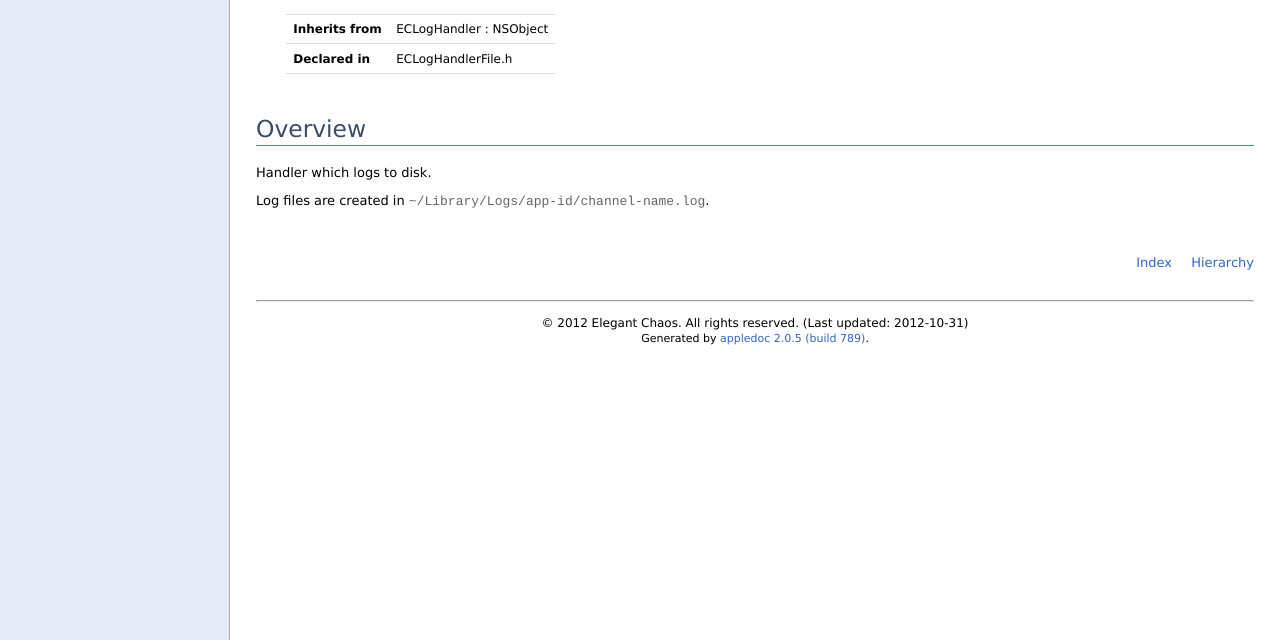
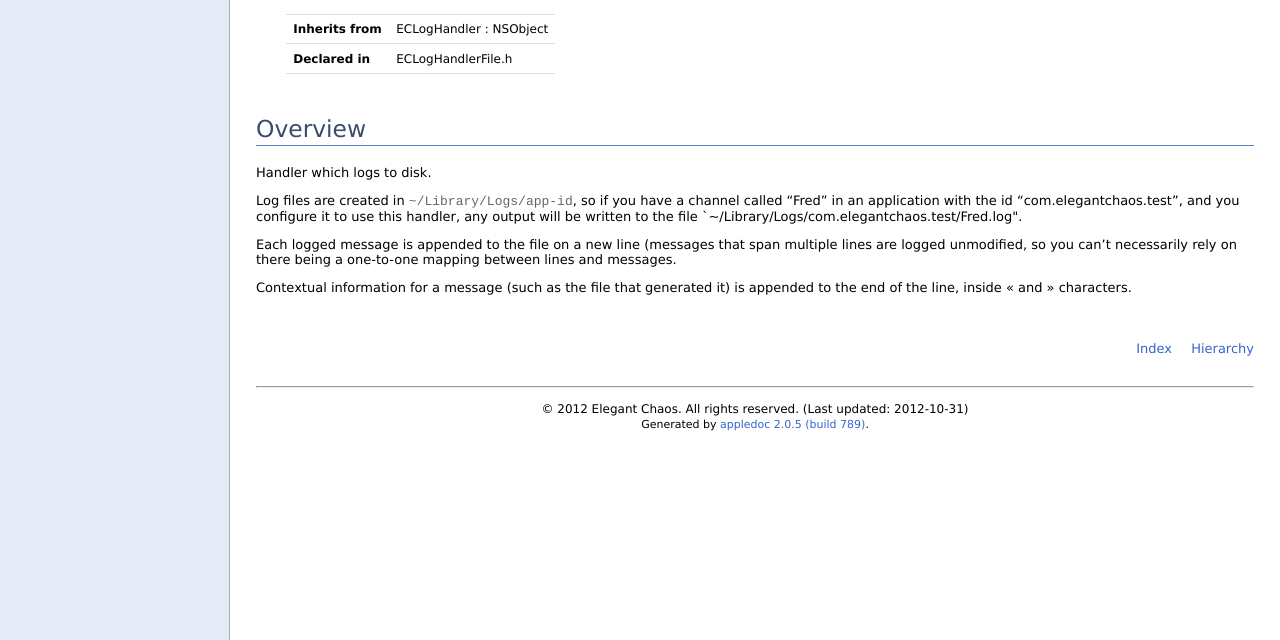
Before and after one commit to elegantchaos/ECLogging, a plain HTML site: page Documentation/Classes/ECLogHandlerFile.html in a window 1280 px wide. Shown: the part 160-800 px from the top of the page. Drawn offline with Linux system fonts and the light colour scheme.

Commit message:
Update documentation

```diff
--- a/Documentation/Classes/ECLogHandlerFile.html
+++ b/Documentation/Classes/ECLogHandlerFile.html
@@ -98,7 +98,17 @@
 						<h2 class="subtitle subtitle-overview">Overview</h2>
 						<p>Handler which logs to disk.</p>
 
-<p>Log files are created in <code>~/Library/Logs/app-id/channel-name.log</code>.</p>
+<p>Log files are created in <code>~/Library/Logs/app-id</code>, so if you have a
+channel called &ldquo;Fred&rdquo; in an application with the id &ldquo;com.elegantchaos.test&rdquo;,
+and you configure it to use this handler, any output will be written to the file
+`~/Library/Logs/com.elegantchaos.test/Fred.log".</p>
+
+<p>Each logged message is appended to the file on a new line (messages that
+span multiple lines are logged unmodified, so you can&rsquo;t necessarily rely
+on there being a one-to-one mapping between lines and messages.</p>
+
+<p>Contextual information for a message (such as the file that generated it) is
+appended to the end of the line, inside « and » characters.</p>
 					</div>
 
 
```
Also changed, not shown: 2 other files.
